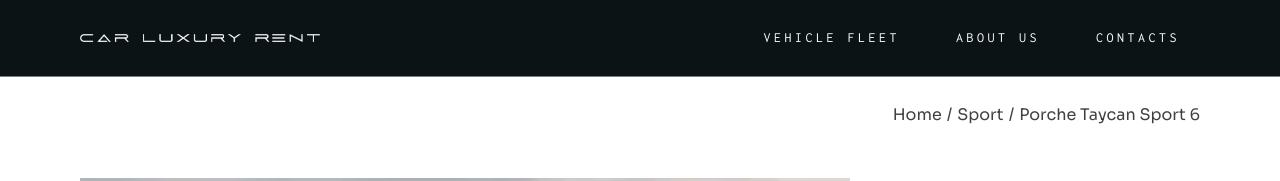
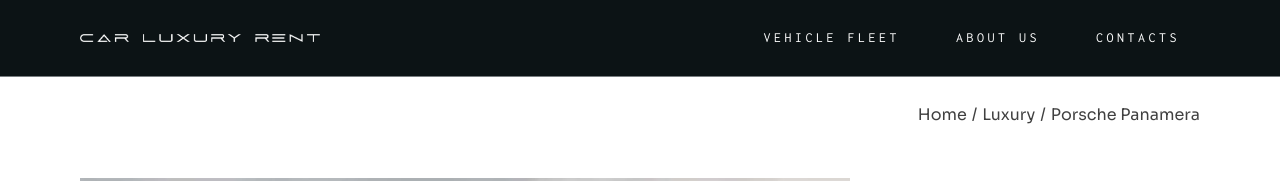
Before and after one commit to debiff/luxury-car, a Next.js app: page /fleet/1 in a window 1280 px wide. Shown: the top 181 px of the page. Built offline with nearby package versions, Linux system fonts and the light colour scheme; a web font is replaced by a local one.

Commit message:
fix breadcrumb

```diff
--- a/app/fleet/[carId]/page.tsx
+++ b/app/fleet/[carId]/page.tsx
@@ -12,6 +12,7 @@ import { CheckIcon } from "@heroicons/react/20/solid";
 import { Cars } from "@/app/lib/placeholder-car";
 import z from "zod";
 import { BookModalContent } from "@/app/ui/commons/bookModalContent";
+import { useSearchParams } from "next/navigation";
 
 const StatItem = ({
   value,
@@ -92,6 +93,8 @@ const Page = ({ params }: Props) => {
   const [open, setOpen] = useState<boolean>(false);
   const [galleryIndex, setGalleryIndex] = useState<number>(0);
   const [isModalOpen, setIsModalOpen] = useState<boolean>(false);
+  const searchParams = useSearchParams();
+  const searchCategory = searchParams.get("category");
 
   const maybeCarId = numberValid.safeParse(params.carId);
 
@@ -105,6 +108,7 @@ const Page = ({ params }: Props) => {
     return null;
   }
 
+  const category = searchCategory ?? car.category[0];
   return (
     <>
       <main className="flex min-h-screen flex-col bg-white px-7 md:px-20">
@@ -127,11 +131,14 @@ const Page = ({ params }: Props) => {
             {"Home"}
           </Link>
           <span className={`mx-[5px]`}>{"/"}</span>
-          <Link className={`${styles.item}`} href={"/fleet?category=sport"}>
-            {"Sport"}
+          <Link
+            className={`${styles.item}`}
+            href={`/fleet?category=${category}`}
+          >
+            {category}
           </Link>
           <span className={`mx-[5px]`}>{"/"}</span>
-          <span>{"Porche Taycan Sport 6"}</span>
+          <span>{`${car.make} ${car.name}`}</span>
         </section>
         <div className={"md:flex md:flex-row-reverse gap-24 "}>
           <section
--- a/app/fleet/page.tsx
+++ b/app/fleet/page.tsx
@@ -14,7 +14,13 @@ import { Button } from "@/app/ui/commons/Button";
 import { useRouter, useSearchParams } from "next/navigation";
 import { Suspense, useEffect, useState } from "react";
 
-const Car = (car: CarType) => {
+const Car = ({
+  car,
+  selectedCategory
+}: {
+  car: CarType;
+  selectedCategory: Category | undefined;
+}) => {
   const router = useRouter();
   return (
     <div key={car.id} className={"pt-8 px-8 pb-10 w-full min-h-1 bg-[#f7f5f2]"}>
@@ -63,7 +69,9 @@ const Car = (car: CarType) => {
         <Button
           variant={"secondary"}
           onClick={() => {
-            router.push(`/fleet/${car.id}`);
+            router.push(
+              `/fleet/${car.id}${selectedCategory ? "?category=" + selectedCategory : ""}`
+            );
           }}
         >
           MORE DETAILS
@@ -111,7 +119,7 @@ const FleetList = ({
     <>
       <section className={"w-full px-10 pb-32 flex flex-col gap-10 md:hidden"}>
         {filteredCars.map(car => (
-          <Car key={car.id} {...car} />
+          <Car key={car.id} car={car} selectedCategory={selectedCategory} />
         ))}
       </section>
       <section
@@ -120,7 +128,7 @@ const FleetList = ({
         }
       >
         {filteredCars.map(car => (
-          <Car key={car.id} {...car} />
+          <Car key={car.id} car={car} selectedCategory={selectedCategory} />
         ))}
       </section>
     </>
```
